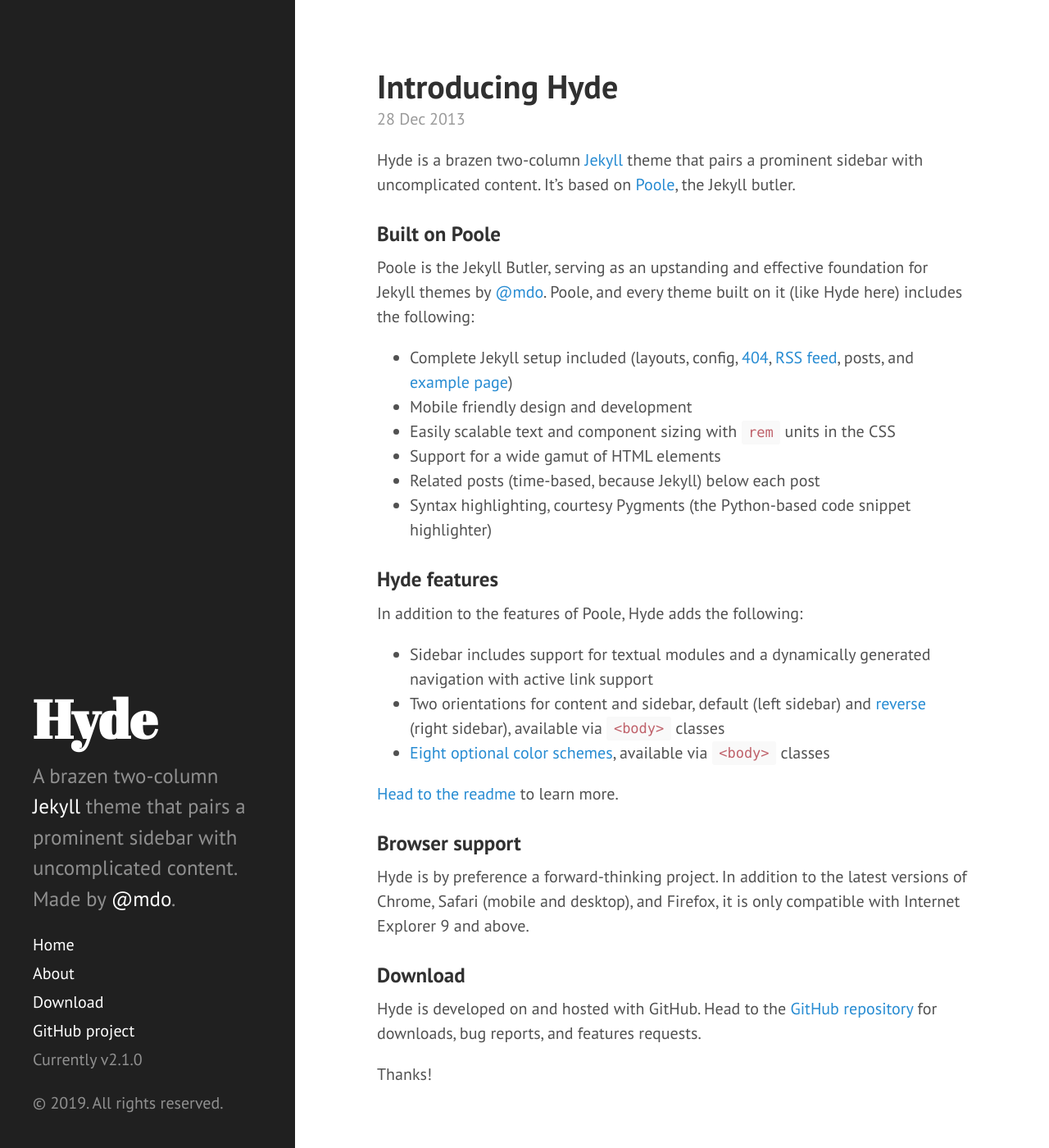
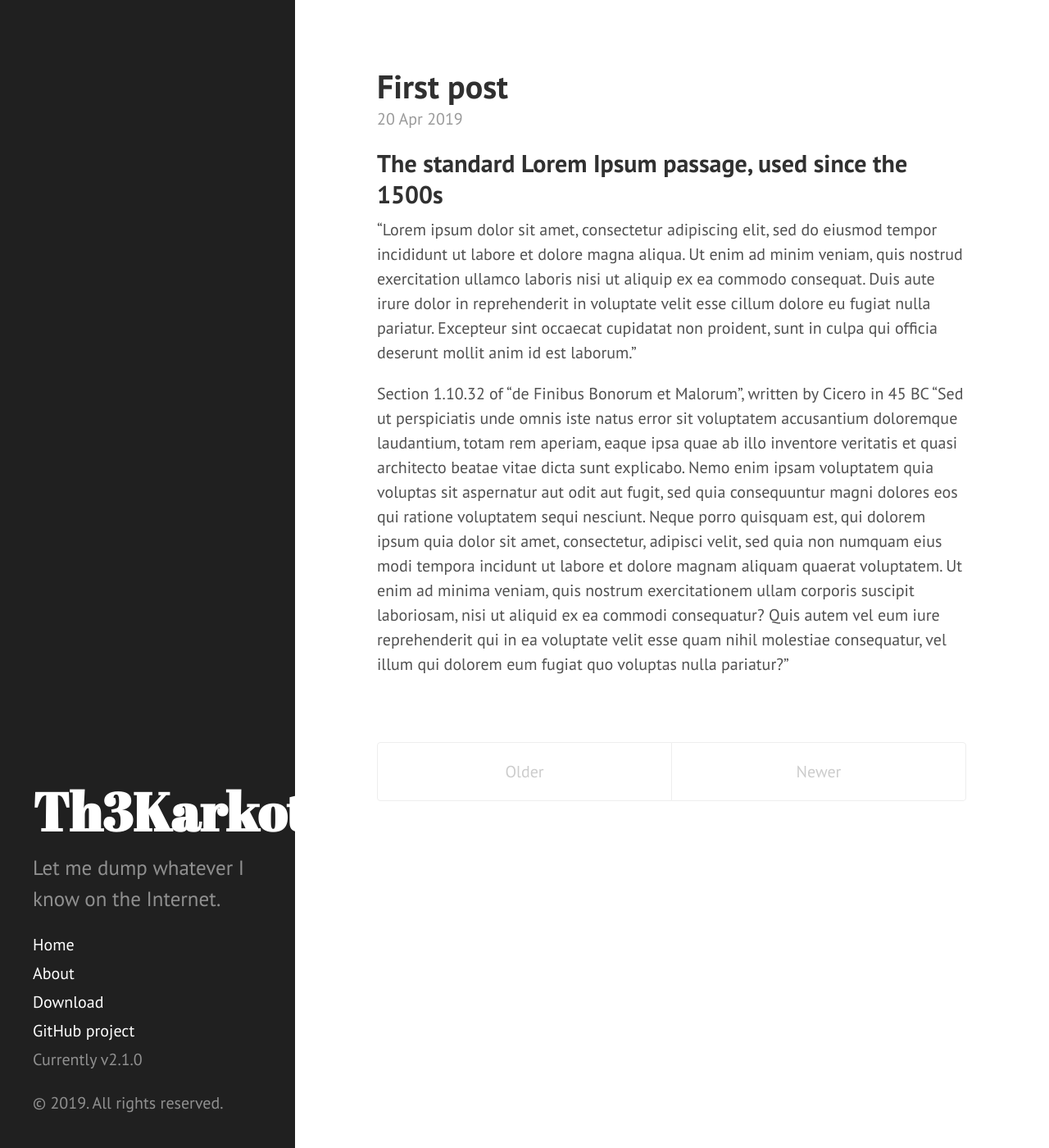
Before and after one commit to jadia/old-jadia.github.io, a Jekyll site: the page built from index.html, in a window 1280 px wide and 1400 px high. Shown: the whole window at 82% size. Built offline with Jekyll 4.4.1, drawn with Linux system fonts in a browser that asks for light colours; Markdown is read by kramdown in place of the engine named in the settings; the list of posts is cut into pages by our own code; some of the changed text lies outside the part shown.

Commit message:
Add new post

```diff
--- a/_config.yml
+++ b/_config.yml
@@ -6,15 +6,16 @@
 permalink:        pretty
 
 # Setup
-title:            Hyde
-tagline:          'A Jekyll theme'
-description:      'A brazen two-column <a href="http://jekyllrb.com" target="_blank">Jekyll</a> theme that pairs a prominent sidebar with uncomplicated content. Made by <a href="https://twitter.com/mdo" target="_blank">@mdo</a>.'
-url:              http://hyde.getpoole.com
+title:            Th3Karkota
+tagline:          'My Brain Dump'
+#description:      'A brazen two-column <a href="http://jekyllrb.com" target="_blank">Jekyll</a> theme that pairs a prominent sidebar with uncomplicated content. Made by <a href="https://twitter.com/mdo" target="_blank">@mdo</a>.'
+description:      'Let me dump whatever I know on the Internet.'
+url:              http://th3karkota.github.io
 baseurl:          /
 
 author:
-  name:           'Mark Otto'
-  url:            https://twitter.com/mdo
+  name:           'Nitish Jadia'
+  url:            https://twitter.com/jadianitish
 
 paginate:         5
 
@@ -22,4 +23,10 @@
 version:          2.1.0
 
 github:
-  repo:           https://github.com/poole/hyde
+  repo:           https://github.com/th3karkota
+
+gems:
+  - jekyll-paginate
+  - redcarpet
+  - jekyll-gist
+  - pygments.rb
--- a/_posts/2012-02-06-whats-jekyll.md
+++ /dev/null
@@ -1,12 +0,0 @@
----
-layout: post
-title: What's Jekyll?
----
-
-[Jekyll](http://jekyllrb.com) is a static site generator, an open-source tool for creating simple yet powerful websites of all shapes and sizes. From [the project's readme](https://github.com/mojombo/jekyll/blob/master/README.markdown):
-
-  > Jekyll is a simple, blog aware, static site generator. It takes a template directory [...] and spits out a complete, static website suitable for serving with Apache or your favorite web server. This is also the engine behind GitHub Pages, which you can use to host your project’s page or blog right here from GitHub.
-
-It's an immensely useful tool and one we encourage you to use here with Hyde.
-
-Find out more by [visiting the project on GitHub](https://github.com/mojombo/jekyll).
--- a/_posts/2012-02-07-example-content.md
+++ /dev/null
@@ -1,138 +0,0 @@
----
-layout: post
-title: Example content
----
-
-
-<div class="message">
-  Howdy! This is an example blog post that shows several types of HTML content supported in this theme.
-</div>
-
-Cum sociis natoque penatibus et magnis <a href="#">dis parturient montes</a>, nascetur ridiculus mus. *Aenean eu leo quam.* Pellentesque ornare sem lacinia quam venenatis vestibulum. Sed posuere consectetur est at lobortis. Cras mattis consectetur purus sit amet fermentum.
-
-> Curabitur blandit tempus porttitor. Nullam quis risus eget urna mollis ornare vel eu leo. Nullam id dolor id nibh ultricies vehicula ut id elit.
-
-Etiam porta **sem malesuada magna** mollis euismod. Cras mattis consectetur purus sit amet fermentum. Aenean lacinia bibendum nulla sed consectetur.
-
-## Inline HTML elements
-
-HTML defines a long list of available inline tags, a complete list of which can be found on the [Mozilla Developer Network](https://developer.mozilla.org/en-US/docs/Web/HTML/Element).
-
-- **To bold text**, use `<strong>`.
-- *To italicize text*, use `<em>`.
-- Abbreviations, like <abbr title="HyperText Markup Langage">HTML</abbr> should use `<abbr>`, with an optional `title` attribute for the full phrase.
-- Citations, like <cite>&mdash; Mark otto</cite>, should use `<cite>`.
-- <del>Deleted</del> text should use `<del>` and <ins>inserted</ins> text should use `<ins>`.
-- Superscript <sup>text</sup> uses `<sup>` and subscript <sub>text</sub> uses `<sub>`.
-
-Most of these elements are styled by browsers with few modifications on our part.
-
-## Heading
-
-Vivamus sagittis lacus vel augue rutrum faucibus dolor auctor. Duis mollis, est non commodo luctus, nisi erat porttitor ligula, eget lacinia odio sem nec elit. Morbi leo risus, porta ac consectetur ac, vestibulum at eros.
-
-### Code
-
-Cum sociis natoque penatibus et magnis dis `code element` montes, nascetur ridiculus mus.
-
-{% highlight js %}
-// Example can be run directly in your JavaScript console
-
-// Create a function that takes two arguments and returns the sum of those arguments
-var adder = new Function("a", "b", "return a + b");
-
-// Call the function
-adder(2, 6);
-// > 8
-{% endhighlight %}
-
-Aenean lacinia bibendum nulla sed consectetur. Etiam porta sem malesuada magna mollis euismod. Fusce dapibus, tellus ac cursus commodo, tortor mauris condimentum nibh, ut fermentum massa.
-
-### Gists via GitHub Pages
-
-Vestibulum id ligula porta felis euismod semper. Nullam quis risus eget urna mollis ornare vel eu leo. Donec sed odio dui.
-
-{% gist 5555251 gist.md %}
-
-Aenean eu leo quam. Pellentesque ornare sem lacinia quam venenatis vestibulum. Nullam quis risus eget urna mollis ornare vel eu leo. Cum sociis natoque penatibus et magnis dis parturient montes, nascetur ridiculus mus. Donec sed odio dui. Vestibulum id ligula porta felis euismod semper.
-
-### Lists
-
-Cum sociis natoque penatibus et magnis dis parturient montes, nascetur ridiculus mus. Aenean lacinia bibendum nulla sed consectetur. Etiam porta sem malesuada magna mollis euismod. Fusce dapibus, tellus ac cursus commodo, tortor mauris condimentum nibh, ut fermentum massa justo sit amet risus.
-
-* Praesent commodo cursus magna, vel scelerisque nisl consectetur et.
-* Donec id elit non mi porta gravida at eget metus.
-* Nulla vitae elit libero, a pharetra augue.
-
-Donec ullamcorper nulla non metus auctor fringilla. Nulla vitae elit libero, a pharetra augue.
-
-1. Vestibulum id ligula porta felis euismod semper.
-2. Cum sociis natoque penatibus et magnis dis parturient montes, nascetur ridiculus mus.
-3. Maecenas sed diam eget risus varius blandit sit amet non magna.
-
-Cras mattis consectetur purus sit amet fermentum. Sed posuere consectetur est at lobortis.
-
-<dl>
-  <dt>HyperText Markup Language (HTML)</dt>
-  <dd>The language used to describe and define the content of a Web page</dd>
-
-  <dt>Cascading Style Sheets (CSS)</dt>
-  <dd>Used to describe the appearance of Web content</dd>
-
-  <dt>JavaScript (JS)</dt>
-  <dd>The programming language used to build advanced Web sites and applications</dd>
-</dl>
-
-Integer posuere erat a ante venenatis dapibus posuere velit aliquet. Morbi leo risus, porta ac consectetur ac, vestibulum at eros. Nullam quis risus eget urna mollis ornare vel eu leo.
-
-### Images
-
-Quisque consequat sapien eget quam rhoncus, sit amet laoreet diam tempus. Aliquam aliquam metus erat, a pulvinar turpis suscipit at.
-
-![placeholder](http://placehold.it/800x400 "Large example image")
-![placeholder](http://placehold.it/400x200 "Medium example image")
-![placeholder](http://placehold.it/200x200 "Small example image")
-
-### Tables
-
-Aenean lacinia bibendum nulla sed consectetur. Lorem ipsum dolor sit amet, consectetur adipiscing elit.
-
-<table>
-  <thead>
-    <tr>
-      <th>Name</th>
-      <th>Upvotes</th>
-      <th>Downvotes</th>
-    </tr>
-  </thead>
-  <tfoot>
-    <tr>
-      <td>Totals</td>
-      <td>21</td>
-      <td>23</td>
-    </tr>
-  </tfoot>
-  <tbody>
-    <tr>
-      <td>Alice</td>
-      <td>10</td>
-      <td>11</td>
-    </tr>
-    <tr>
-      <td>Bob</td>
-      <td>4</td>
-      <td>3</td>
-    </tr>
-    <tr>
-      <td>Charlie</td>
-      <td>7</td>
-      <td>9</td>
-    </tr>
-  </tbody>
-</table>
-
-Nullam id dolor id nibh ultricies vehicula ut id elit. Sed posuere consectetur est at lobortis. Nullam quis risus eget urna mollis ornare vel eu leo.
-
------
-
-Want to see something else added? <a href="https://github.com/poole/poole/issues/new">Open an issue.</a>
--- a/_posts/2013-12-28-introducing-hyde.md
+++ /dev/null
@@ -1,37 +0,0 @@
----
-layout: post
-title: Introducing Hyde
----
-
-Hyde is a brazen two-column [Jekyll](http://jekyllrb.com) theme that pairs a prominent sidebar with uncomplicated content. It's based on [Poole](http://getpoole.com), the Jekyll butler.
-
-### Built on Poole
-
-Poole is the Jekyll Butler, serving as an upstanding and effective foundation for Jekyll themes by [@mdo](https://twitter.com/mdo). Poole, and every theme built on it (like Hyde here) includes the following:
-
-* Complete Jekyll setup included (layouts, config, [404](/404), [RSS feed](/atom.xml), posts, and [example page](/about))
-* Mobile friendly design and development
-* Easily scalable text and component sizing with `rem` units in the CSS
-* Support for a wide gamut of HTML elements
-* Related posts (time-based, because Jekyll) below each post
-* Syntax highlighting, courtesy Pygments (the Python-based code snippet highlighter)
-
-### Hyde features
-
-In addition to the features of Poole, Hyde adds the following:
-
-* Sidebar includes support for textual modules and a dynamically generated navigation with active link support
-* Two orientations for content and sidebar, default (left sidebar) and [reverse](https://github.com/poole/lanyon#reverse-layout) (right sidebar), available via `<body>` classes
-* [Eight optional color schemes](https://github.com/poole/hyde#themes), available via `<body>` classes
-
-[Head to the readme](https://github.com/poole/hyde#readme) to learn more.
-
-### Browser support
-
-Hyde is by preference a forward-thinking project. In addition to the latest versions of Chrome, Safari (mobile and desktop), and Firefox, it is only compatible with Internet Explorer 9 and above.
-
-### Download
-
-Hyde is developed on and hosted with GitHub. Head to the <a href="https://github.com/poole/hyde">GitHub repository</a> for downloads, bug reports, and features requests.
-
-Thanks!
--- /dev/null
+++ b/_posts/2019-04-20-First-post.md
@@ -0,0 +1,10 @@
+---
+layout: post
+title: First post
+---
+
+## The standard Lorem Ipsum passage, used since the 1500s
+"Lorem ipsum dolor sit amet, consectetur adipiscing elit, sed do eiusmod tempor incididunt ut labore et dolore magna aliqua. Ut enim ad minim veniam, quis nostrud exercitation ullamco laboris nisi ut aliquip ex ea commodo consequat. Duis aute irure dolor in reprehenderit in voluptate velit esse cillum dolore eu fugiat nulla pariatur. Excepteur sint occaecat cupidatat non proident, sunt in culpa qui officia deserunt mollit anim id est laborum."
+
+Section 1.10.32 of "de Finibus Bonorum et Malorum", written by Cicero in 45 BC
+"Sed ut perspiciatis unde omnis iste natus error sit voluptatem accusantium doloremque laudantium, totam rem aperiam, eaque ipsa quae ab illo inventore veritatis et quasi architecto beatae vitae dicta sunt explicabo. Nemo enim ipsam voluptatem quia voluptas sit aspernatur aut odit aut fugit, sed quia consequuntur magni dolores eos qui ratione voluptatem sequi nesciunt. Neque porro quisquam est, qui dolorem ipsum quia dolor sit amet, consectetur, adipisci velit, sed quia non numquam eius modi tempora incidunt ut labore et dolore magnam aliquam quaerat voluptatem. Ut enim ad minima veniam, quis nostrum exercitationem ullam corporis suscipit laboriosam, nisi ut aliquid ex ea commodi consequatur? Quis autem vel eum iure reprehenderit qui in ea voluptate velit esse quam nihil molestiae consequatur, vel illum qui dolorem eum fugiat quo voluptas nulla pariatur?"
```
Also changed, not shown: 1 other file.
